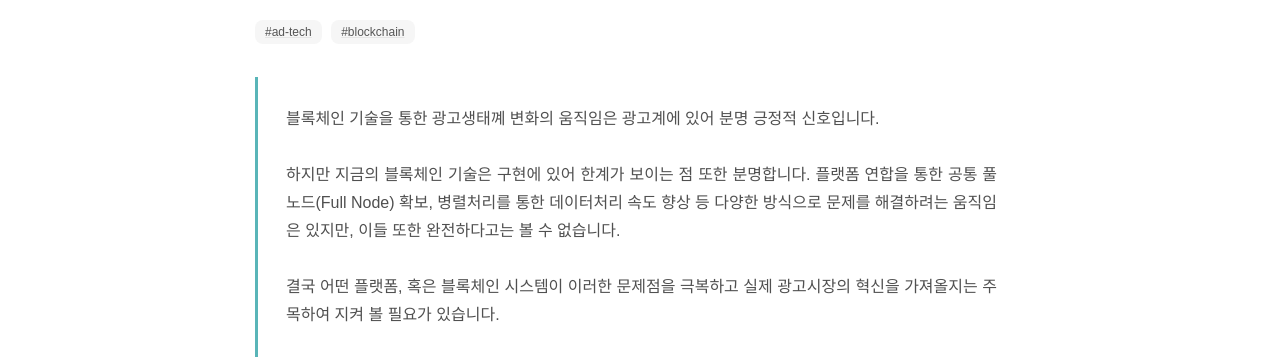
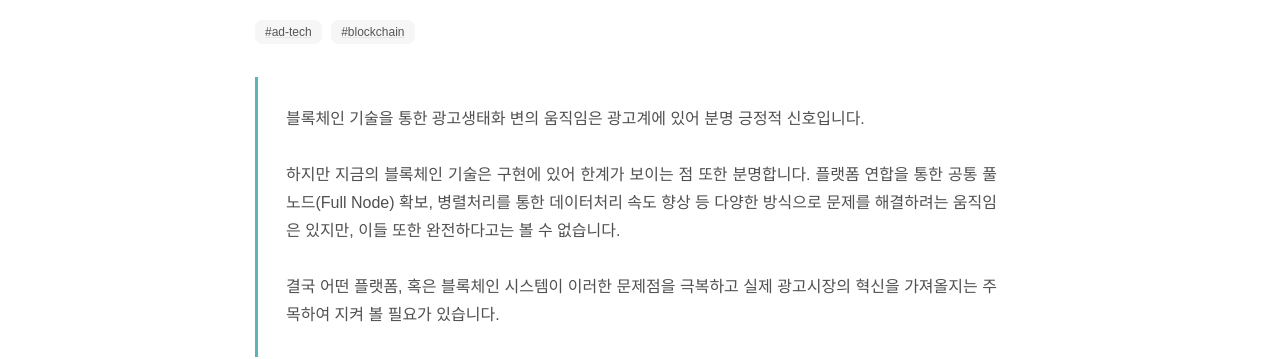
Before and after one commit to mobidays-dev/mobilab, a Jekyll site: the page built from _posts/2019-04-04-블록체인과-애드테크.md, in a window 1280 px wide and 900 px high. Shown: the part 413-772 px from the top of the window. Built offline with Jekyll 4.4.1, drawn with Linux system fonts in a browser that asks for light colours; comment, search, counter and statistics services are not loaded.

Commit message:
Update Post “2019-04-04-블록체인과-애드테크”

```diff
--- a/_posts/2019-04-04-블록체인과-애드테크.md
+++ b/_posts/2019-04-04-블록체인과-애드테크.md
@@ -9,7 +9,7 @@ tags:
   - blockchain
 published: true
 ---
-> 블록체인 기술을 통한 광고생태꼐 변화의 움직임은 광고계에 있어 분명 긍정적 신호입니다.
+> 블록체인 기술을 통한 광고생태화 변의 움직임은 광고계에 있어 분명 긍정적 신호입니다.
 >
 > 하지만 지금의 블록체인 기술은 구현에 있어 한계가 보이는 점 또한 분명합니다. 플랫폼 연합을 통한 공통 풀노드(Full Node) 확보, 병렬처리를 통한 데이터처리 속도 향상 등 다양한 방식으로 문제를 해결하려는 움직임은 있지만, 이들 또한 완전하다고는 볼 수 없습니다.
 >
```
